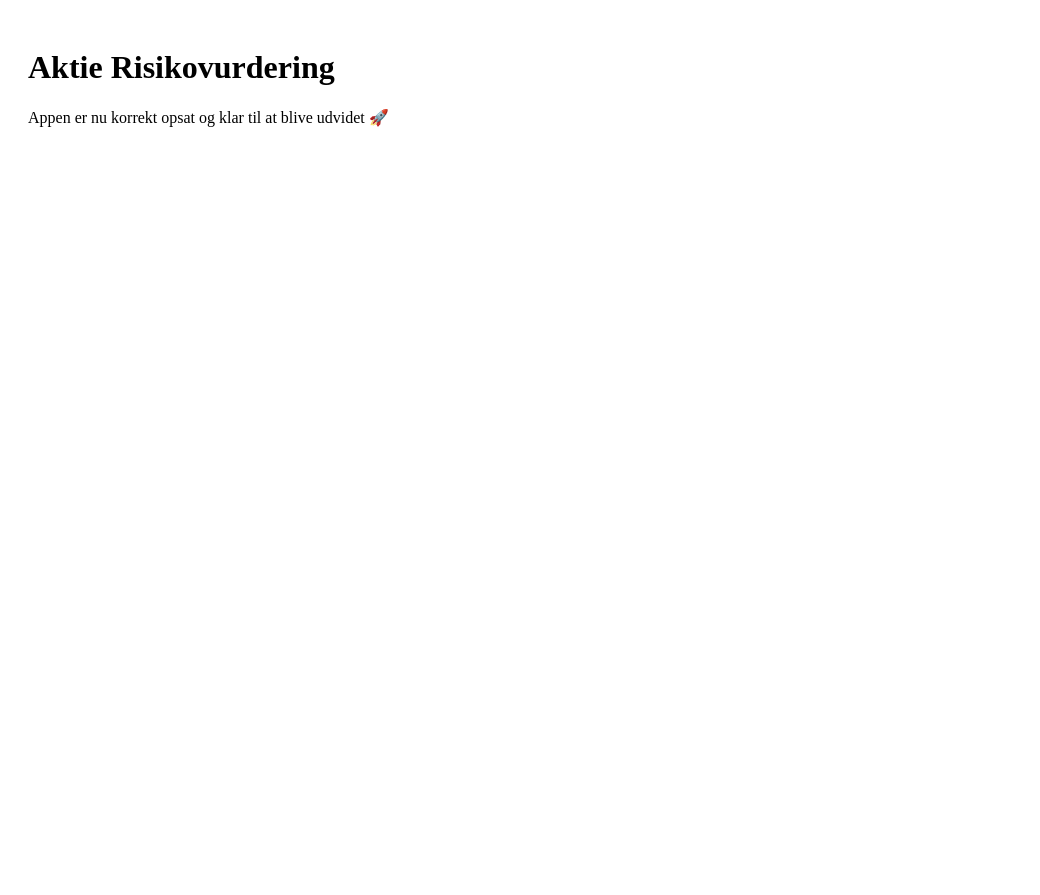
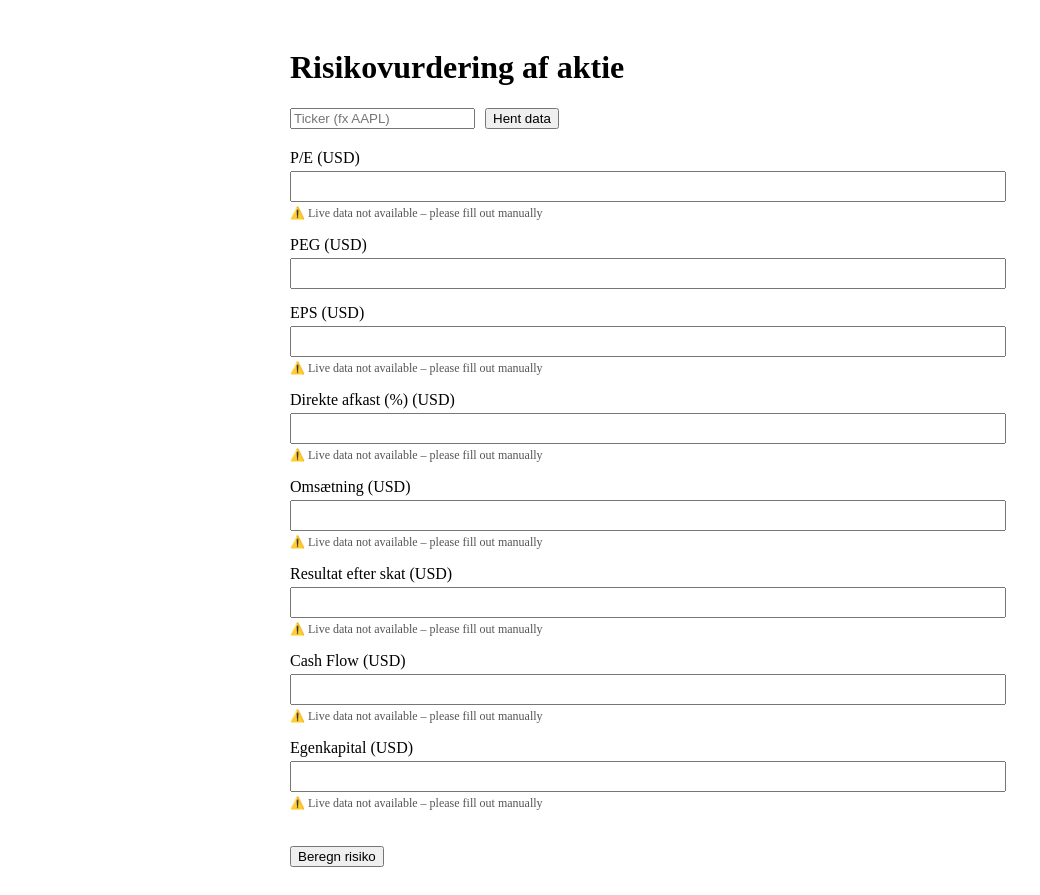
Before and after one commit to Benhanbygger/risk-quickie, a React (Vite) app: page / in a window 1280 px wide. Shown: the whole page, without its empty margins (0-1040 px from the left). Before the commit the page ends 800 px from the top, so only its background shows below. Built offline with nearby package versions, Linux system fonts and the light colour scheme.

Commit message:
Update App.jsx

```diff
--- a/src/App.jsx
+++ b/src/App.jsx
@@ -1,8 +1,142 @@
+import { useState } from "react";
+
+const felter = [
+  { id: "pe", label: "P/E", autofill: true },
+  { id: "peg", label: "PEG", autofill: false },
+  { id: "eps", label: "EPS", autofill: true },
+  { id: "dividend", label: "Direkte afkast (%)", autofill: true },
+  { id: "revenue", label: "Omsætning", autofill: true },
+  { id: "netIncome", label: "Resultat efter skat", autofill: true },
+  { id: "cashFlow", label: "Cash Flow", autofill: true },
+  { id: "equity", label: "Egenkapital", autofill: true }
+];
+
+const API_KEY = "d010239r01qv3oh1rcfgd010239r01qv3oh1rcg0";
+
 export default function App() {
+  const [ticker, setTicker] = useState("");
+  const [currency, setCurrency] = useState("USD");
+  const [values, setValues] = useState({});
+  const [autoFilled, setAutoFilled] = useState({});
+  const [score, setScore] = useState(null);
+  const [summary, setSummary] = useState("");
+  const [color, setColor] = useState("gray");
+
+  const handleChange = (id, value) => {
+    setValues({ ...values, [id]: value });
+  };
+
+  const fetchData = async () => {
+    if (!ticker) return;
+
+    const quoteRes = await fetch(`https://finnhub.io/api/v1/quote?symbol=${ticker}&token=${API_KEY}`);
+    const profileRes = await fetch(`https://finnhub.io/api/v1/stock/profile2?symbol=${ticker}&token=${API_KEY}`);
+    const metricsRes = await fetch(`https://finnhub.io/api/v1/stock/metric?symbol=${ticker}&metric=all&token=${API_KEY}`);
+
+    const [quote, profile, metrics] = await Promise.all([
+      quoteRes.json(),
+      profileRes.json(),
+      metricsRes.json()
+    ]);
+
+    setCurrency(profile.currency || "USD");
+
+    const newValues = {
+      pe: metrics.metric.peNormalizedAnnual,
+      eps: metrics.metric.epsNormalizedAnnual,
+      dividend: metrics.metric.dividendYield,
+      revenue: metrics.metric.revenuePerShareTTM,
+      netIncome: metrics.metric.netIncomePerShareTTM,
+      cashFlow: metrics.metric.freeCashFlowPerShareTTM,
+      equity: metrics.metric.bookValuePerShareAnnual,
+    };
+
+    setValues({ ...values, ...newValues });
+    setAutoFilled(Object.fromEntries(Object.keys(newValues).map(k => [k, true])));
+  };
+
+  const calculateScore = () => {
+    let s = 0;
+    const v = values;
+
+    if (v.pe < 15) s += 2;
+    else if (v.pe < 25) s += 1;
+
+    if (v.peg < 1) s += 2;
+    else if (v.peg < 2) s += 1;
+
+    if (v.eps > 0) s += 2;
+    if (v.dividend > 3) s += 2;
+    else if (v.dividend > 0) s += 1;
+
+    if (v.revenue > 1000000000) s += 2;
+    else if (v.revenue > 100000000) s += 1;
+
+    if (v.netIncome > 0) s += 2;
+    if (v.cashFlow > 0) s += 2;
+    if (v.equity > 0) s += 2;
+
+    const normalized = Math.round((s / 20) * 10);
+    setScore(normalized);
+
+    if (normalized <= 3) {
+      setColor("green");
+      setSummary("Lav risiko – stærke nøgletal");
+    } else if (normalized <= 6) {
+      setColor("orange");
+      setSummary("Moderat risiko – OK fundament");
+    } else {
+      setColor("red");
+      setSummary("Høj risiko – kræver grundig analyse");
+    }
+  };
+
   return (
-    <div style={{ padding: 20 }}>
-      <h1>Aktie Risikovurdering</h1>
-      <p>Appen er nu korrekt opsat og klar til at blive udvidet 🚀</p>
+    <div style={{ maxWidth: 700, margin: "0 auto", padding: 20 }}>
+      <h1>Risikovurdering af aktie</h1>
+
+      <div style={{ display: "flex", gap: 10, marginBottom: 20 }}>
+        <input
+          placeholder="Ticker (fx AAPL)"
+          value={ticker}
+          onChange={(e) => setTicker(e.target.value)}
+        />
+        <button onClick={fetchData}>Hent data</button>
+      </div>
+
+      {felter.map(({ id, label, autofill }) => (
+        <div key={id} style={{ marginBottom: 15 }}>
+          <label htmlFor={id}>
+            {label} ({currency})
+          </label>
+          <input
+            id={id}
+            type="text"
+            value={values[id] || ""}
+            onChange={(e) => handleChange(id, e.target.value)}
+            style={{ width: "100%", padding: 6, marginTop: 4 }}
+          />
+          <div style={{ fontSize: 12, color: "#555", marginTop: 4 }}>
+            {autoFilled[id]
+              ? "🔄 Live data from Finnhub"
+              : autofill
+              ? "⚠️ Live data not available – please fill out manually"
+              : ""}
+          </div>
+        </div>
+      ))}
+
+      <button onClick={calculateScore} style={{ marginTop: 20 }}>
+        Beregn risiko
+      </button>
+
+      {score !== null && (
+        <div style={{ marginTop: 20, padding: 10, border: `2px solid ${color}` }}>
+          <strong>Risikoscore:</strong> {score} / 10
+          <br />
+          <strong style={{ color }}>{summary}</strong>
+        </div>
+      )}
     </div>
   );
 }
```
